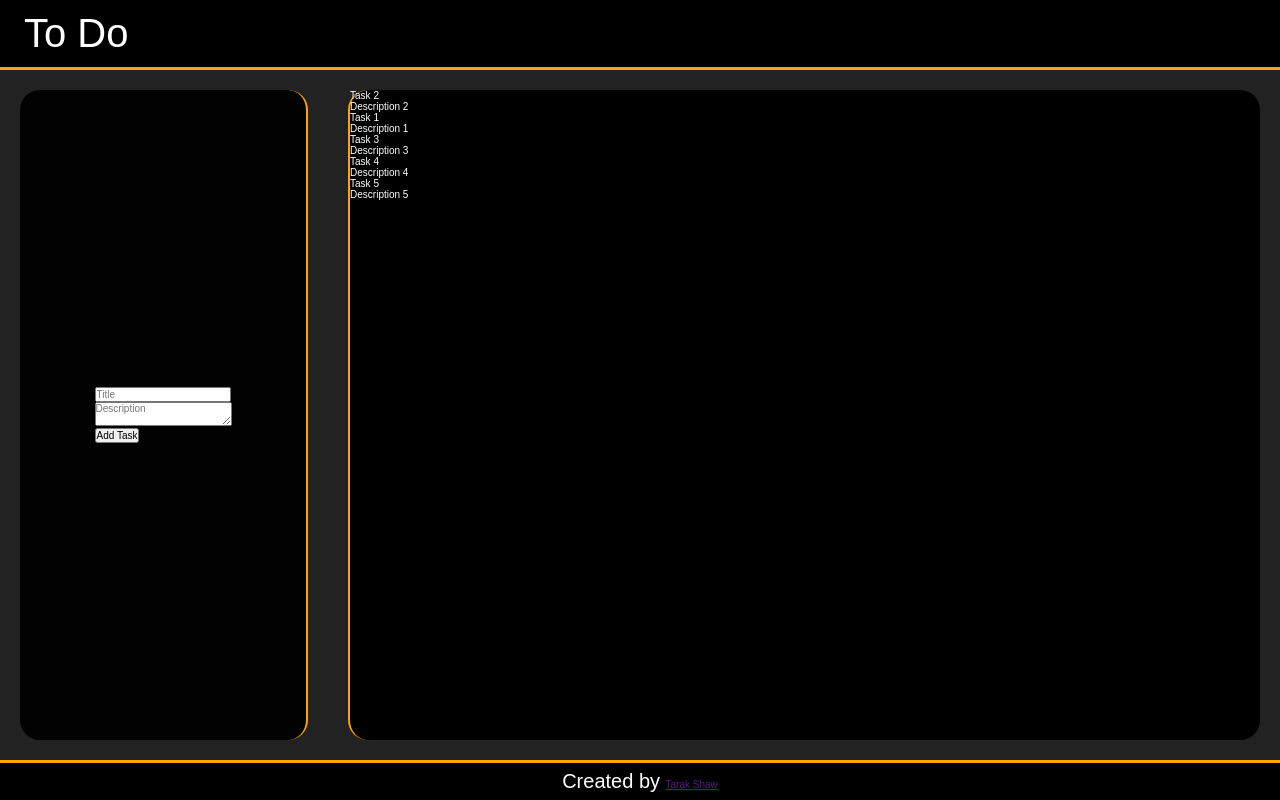
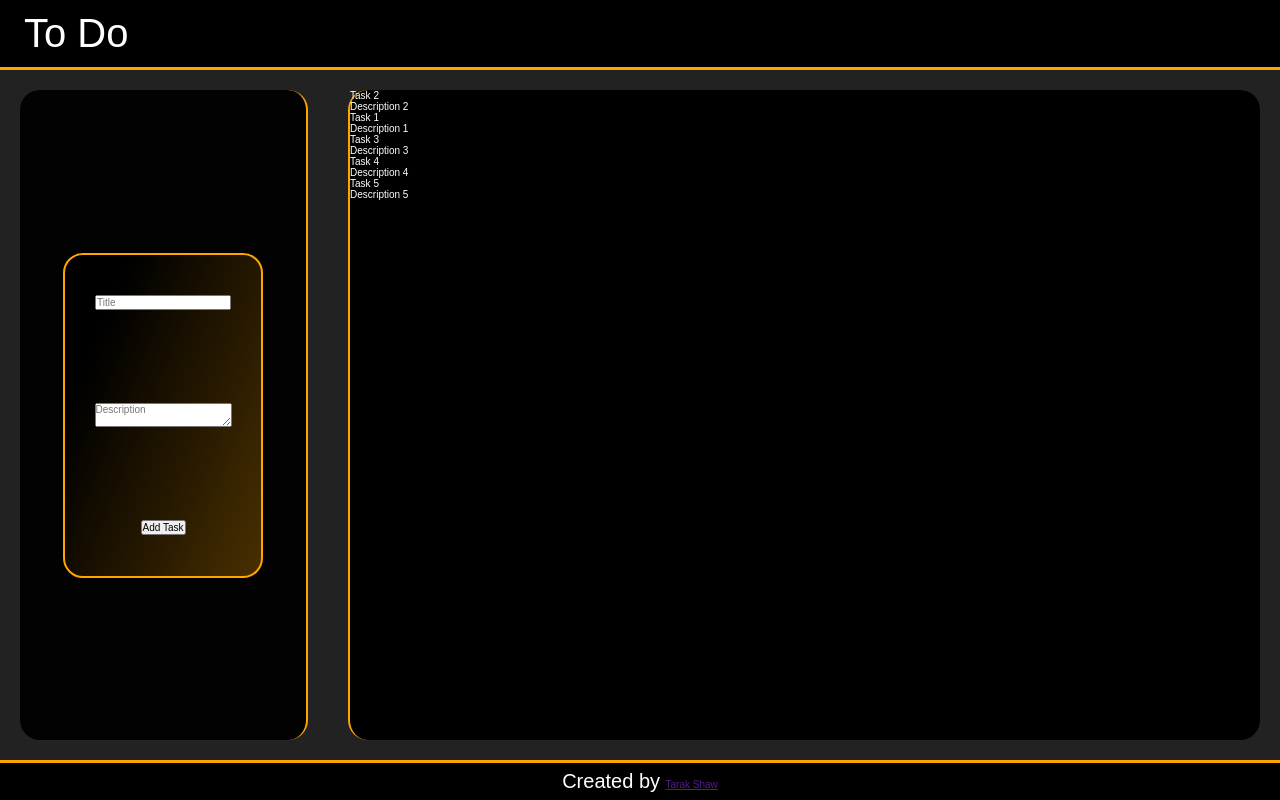
Before and after one commit to taraksh01/to-do, a React (Create React App) app: page / in a window 1280 px wide. Built offline with nearby package versions, Linux system fonts and the light colour scheme; a web font is replaced by a local one.

Commit message:
Styled form element

```diff
--- a/src/styles/SideBar.css
+++ b/src/styles/SideBar.css
@@ -9,3 +9,15 @@
   justify-content: center;
   align-items: center;
 }
+
+form {
+  background: linear-gradient(112deg, #000 20%, #ffa500 300%);
+  border: 2px solid #ffa500;
+  border-radius: 20px;
+  width: 70%;
+  height: 50%;
+  display: flex;
+  flex-direction: column;
+  align-items: center;
+  justify-content: space-evenly;
+}
```
